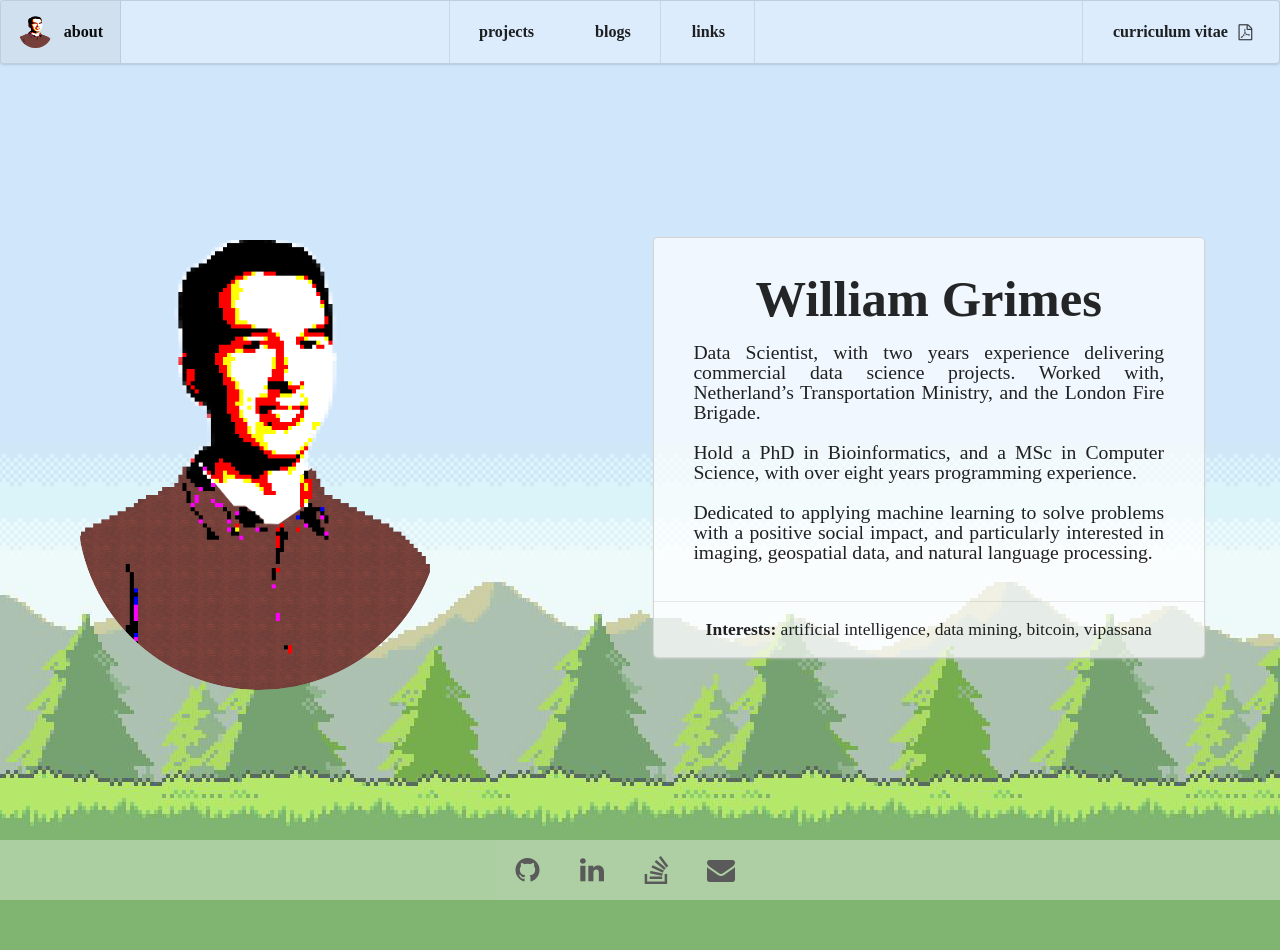
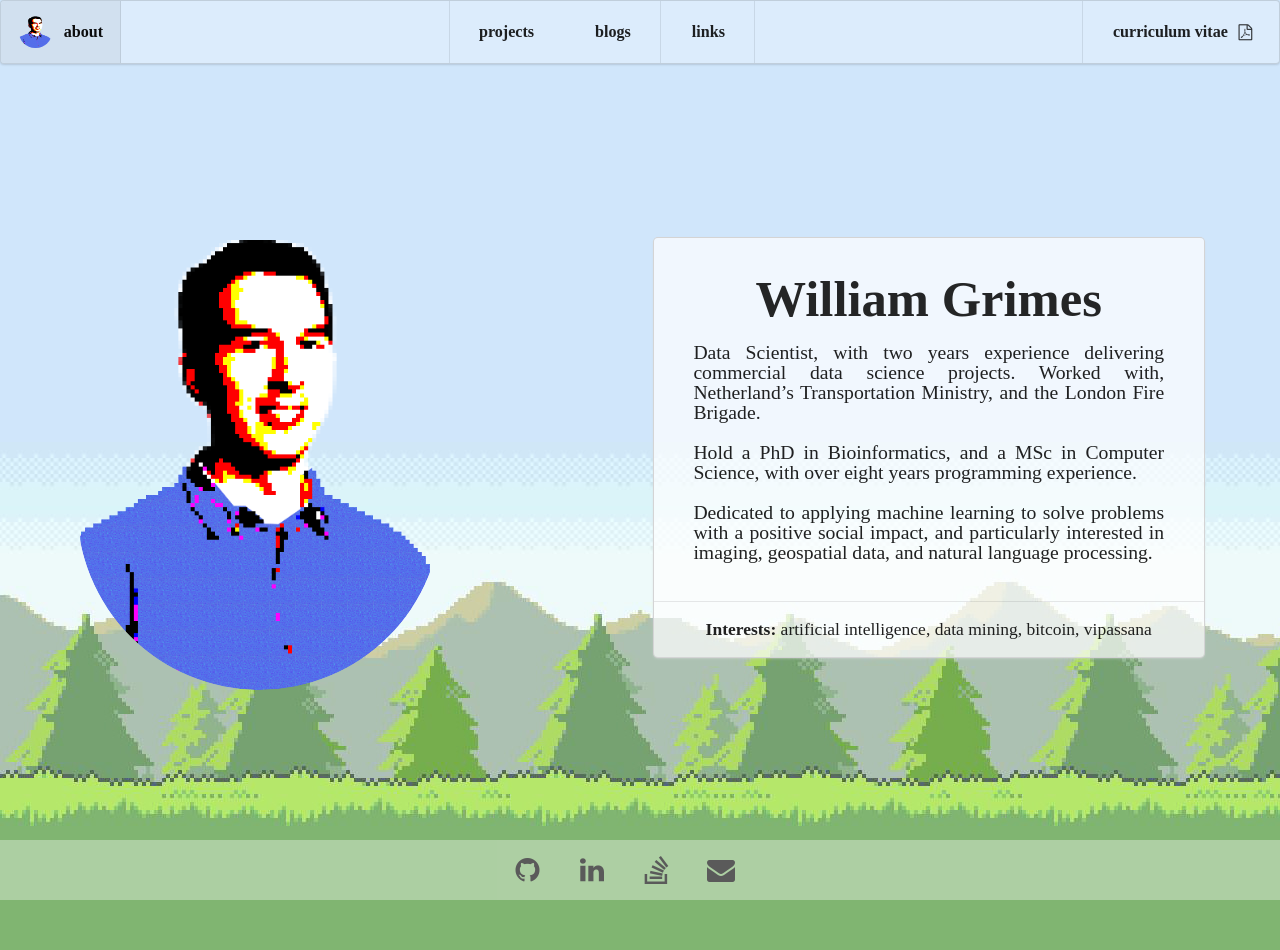
Before and after one commit to williamgrimes/williamgrimes.github.io, a Jekyll site: the page built from index.html, in a window 1280 px wide. Built offline with Jekyll 4.4.1, drawn with Linux system fonts in a browser that asks for light colours.

```diff
--- a/_data/bio.json
+++ b/_data/bio.json
@@ -2,7 +2,7 @@
   "basics": {
     "name": "William Grimes",
     "label": "Data Scientist",
-    "picture": "/images/profile3-pixel3.png",
+    "picture": "/images/profile3-pixel2.png",
     "email": "williamgrimes@gmx.com",
     "phone": "             ",
     "website": "https://williamgrimes.github.io",
```
